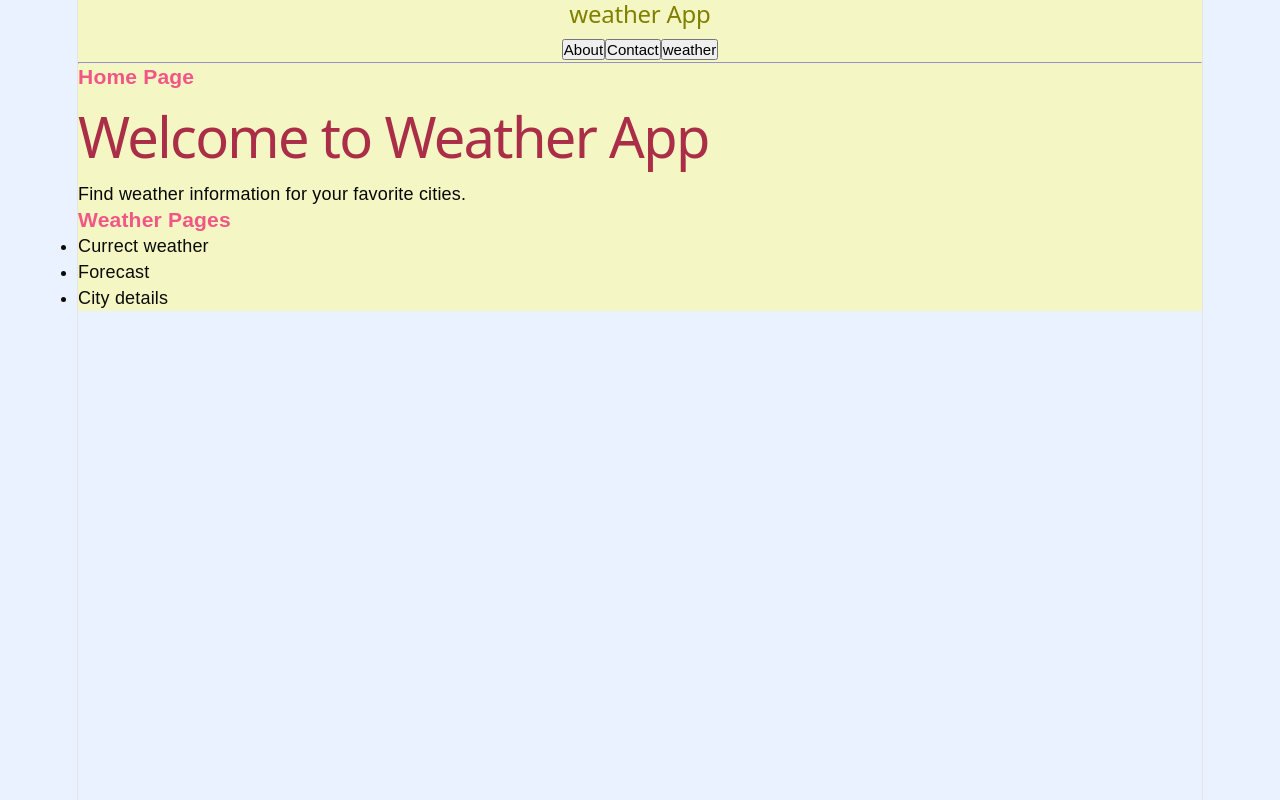
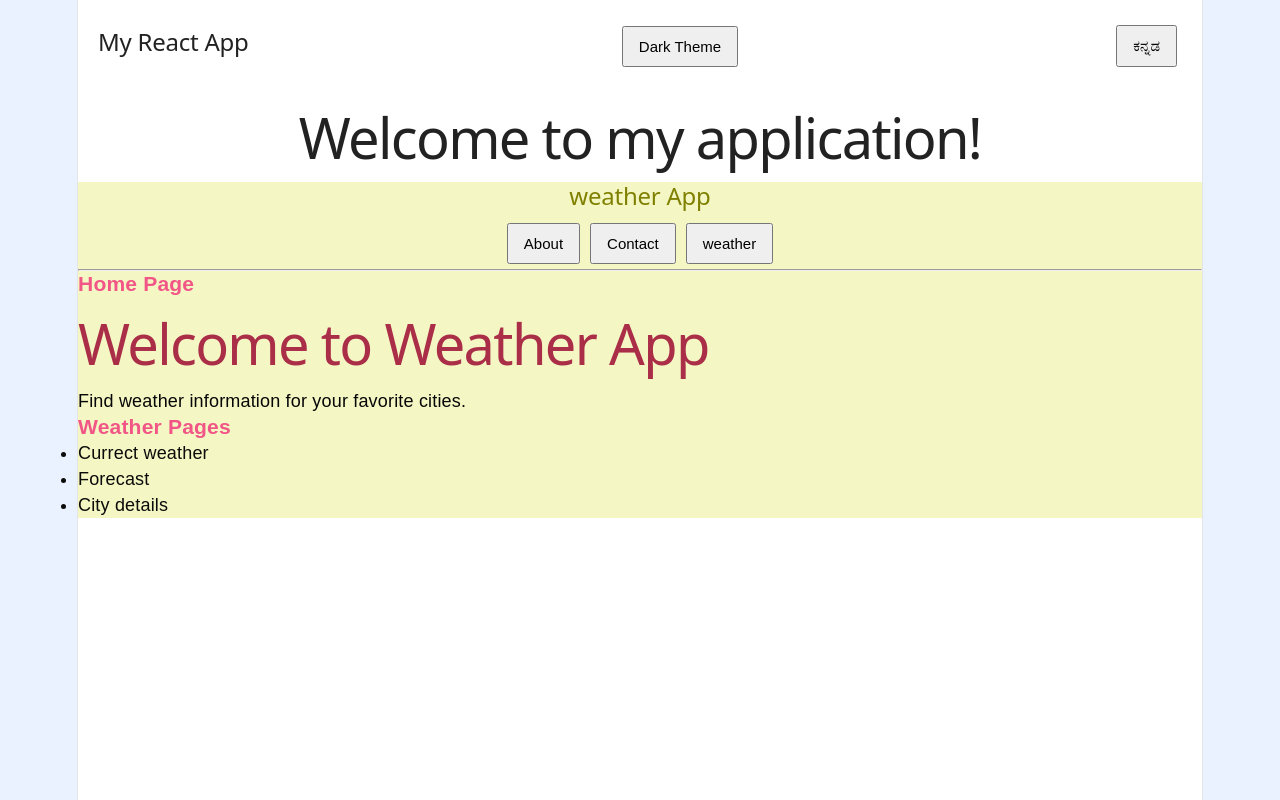
Before and after one commit to riyanavade/React-Learning-Repo, a React (Vite) app: page / in a window 1280 px wide. Built offline with nearby package versions, Linux system fonts and the light colour scheme.

Commit message:
worked on useContext(React-Hook)

```diff
--- a/src/App.css
+++ b/src/App.css
@@ -273,3 +273,27 @@ h1 {
   text-align:left;
 
 }
+.light {
+    background-color: #ffffff;
+    color: #222222;
+    min-height: 100vh;
+}
+
+.dark {
+    background-color: #1e293b;
+    color: #ffffff;
+    min-height: 100vh;
+}
+
+nav {
+    display: flex;
+    justify-content: space-between;
+    align-items: center;
+    padding: 20px;
+}
+
+button {
+    padding: 10px 15px;
+    margin: 5px;
+    cursor: pointer;
+}
--- a/src/App.jsx
+++ b/src/App.jsx
@@ -3,12 +3,16 @@
 //import reactLogo from './assets/react.svg';
 //import viteLogo from './assets/vite.svg';
 import "./App.css";
+import { useContext } from "react";
 import { Routes, Route, Link } from "react-router-dom";
 import Weather from "./Weather";
 import Home from "./Home";
 import About from "./About";
 import Contact from "./Contact";
 import useFetch from "./hooks/useFetch";
+
+import Navbar from "./components/Navbar";
+import { AppContext } from "./context/AppContext";
 
 //import {useState} from 'react'
 
@@ -683,7 +687,16 @@ function Users() {
 }
 
 function App() {
+    const { theme, language } = useContext(AppContext);
     return (
+        <div className={theme}>
+            <Navbar />
+
+            <h1>
+                {language === "en"
+                    ? "Welcome to my application!"
+                    : "ನನ್ನ ಅಪ್ಲಿಕೇಶನ್‌ಗೆ ಸ್ವಾಗತ!"}
+            </h1>
         <Routes>
             <Route path="/" element={<Home />} />
             <Route path="/about" element={<About />} />
@@ -691,6 +704,7 @@ function App() {
             <Route path="/weather" element={<Weather />} />
             <Route path="/users" element={<Users />} />
         </Routes>
+        </div>
     );
 }
 
--- /dev/null
+++ b/src/components/Navbar.jsx
@@ -0,0 +1,31 @@
+
+import { useContext } from "react";
+import { AppContext } from "../context/AppContext";
+
+function Navbar() {
+
+    const {
+        theme,
+        language,
+        toggleTheme,
+        toggleLanguage
+    } = useContext(AppContext);
+
+    return (
+        <nav>
+            <h2>
+                {language === "en" ? "My React App" : "ನನ್ನ React ಅಪ್ಲಿಕೇಶನ್"}
+            </h2>
+
+            <button onClick={toggleTheme}>
+                {theme === "light" ? "Dark Theme" : "Light Theme"}
+            </button>
+
+            <button onClick={toggleLanguage}>
+                {language === "en" ? "ಕನ್ನಡ" : "English"}
+            </button>
+        </nav>
+    );
+}
+
+export default Navbar;
--- /dev/null
+++ b/src/context/AppContext.jsx
@@ -0,0 +1,35 @@
+
+import { createContext, useState } from "react";
+
+export const AppContext = createContext();
+
+export function AppProvider({ children }) {
+
+    const [theme, setTheme] = useState("light");
+    const [language, setLanguage] = useState("en");
+
+    function toggleTheme() {
+        setTheme((previousTheme) =>
+            previousTheme === "light" ? "dark" : "light"
+        );
+    }
+
+    function toggleLanguage() {
+        setLanguage((previousLanguage) =>
+            previousLanguage === "en" ? "kn" : "en"
+        );
+    }
+
+    return (
+        <AppContext.Provider
+            value={{
+                theme,
+                language,
+                toggleTheme,
+                toggleLanguage
+            }}
+        >
+            {children}
+        </AppContext.Provider>
+    );
+}
--- a/src/main.jsx
+++ b/src/main.jsx
@@ -1,14 +1,17 @@
 import { StrictMode } from 'react';
 import { createRoot } from 'react-dom/client';
 import { BrowserRouter } from 'react-router-dom';
+import { AppProvider } from "./context/AppContext";
 import App from './App.jsx';
 import './index.css';
 
 
 createRoot(document.getElementById('root')).render(
   <StrictMode>
+    <AppProvider>
     <BrowserRouter>
     <App />
     </BrowserRouter>
+    </AppProvider>
   </StrictMode>,
 );
```
